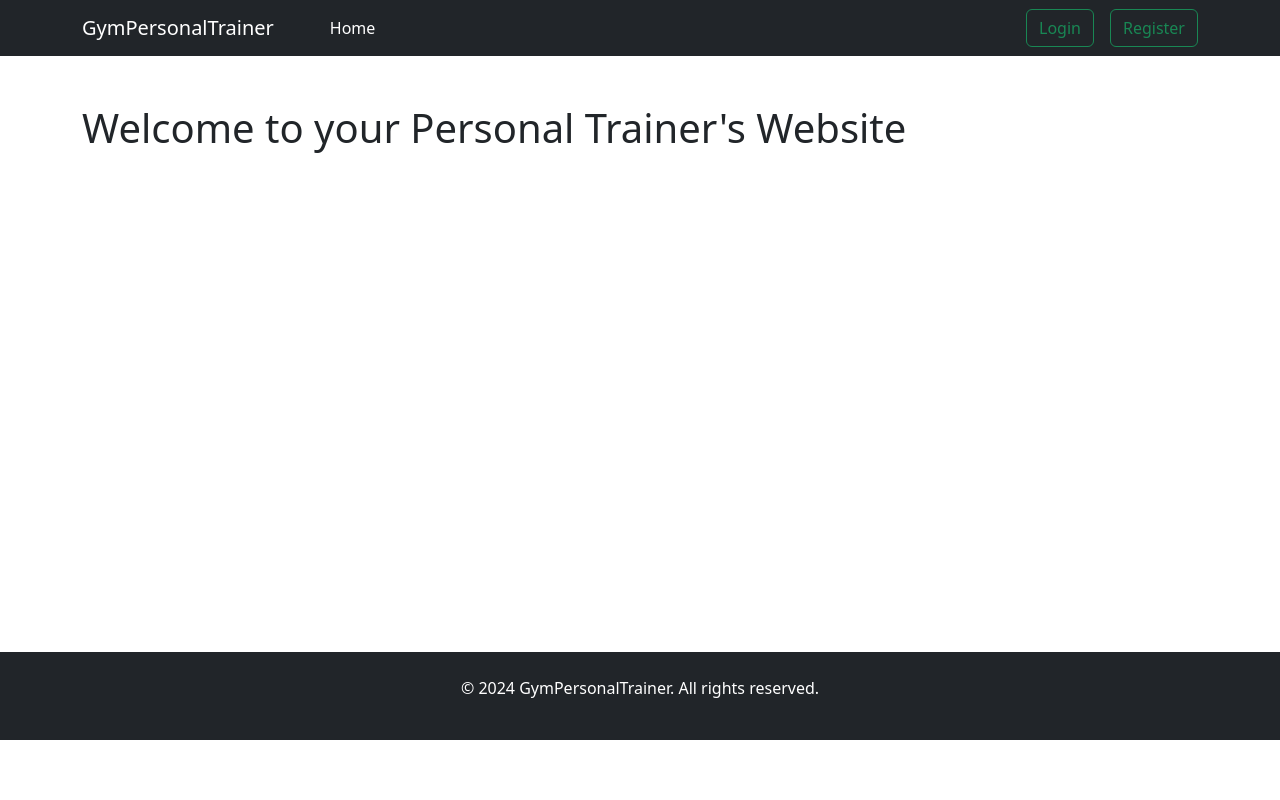
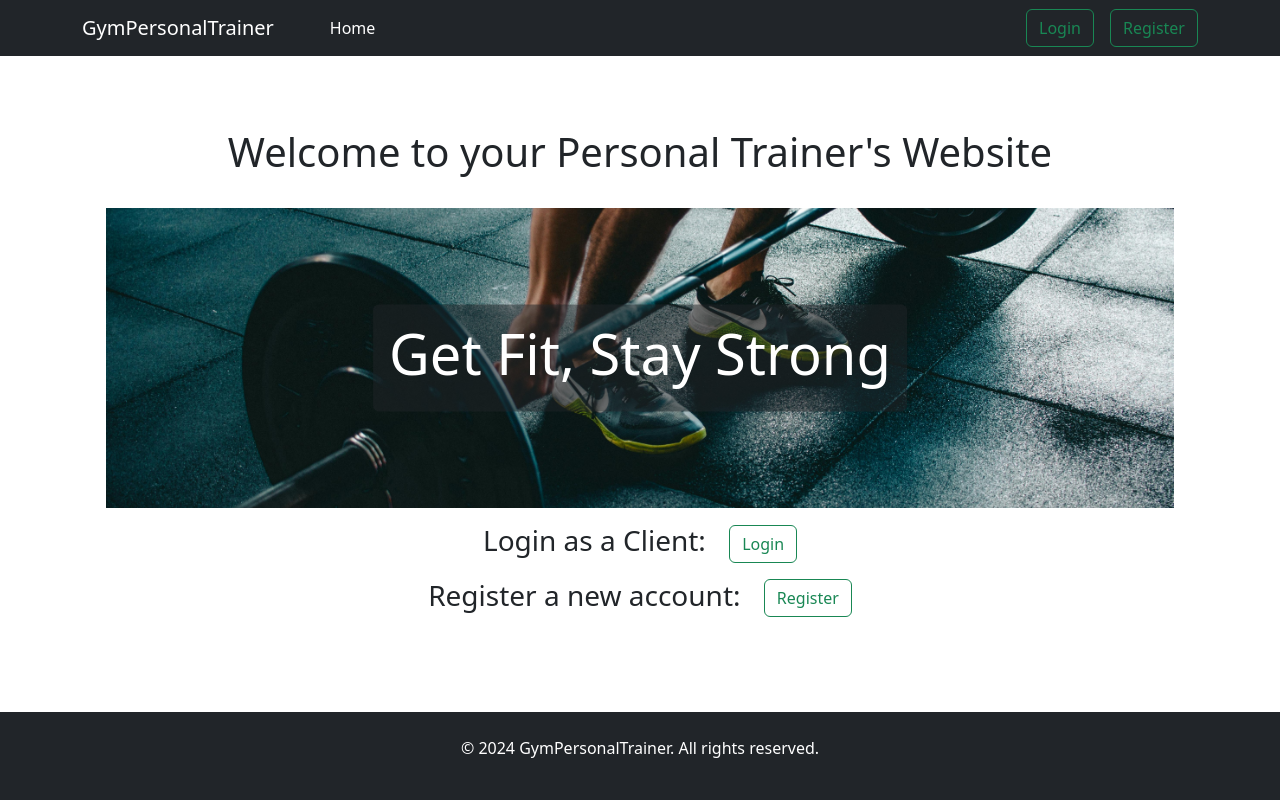
Before and after one commit to leyoncode/GymPersonalTrainer, a Django app: page / in a window 1280 px wide. Run offline with Django 5.2, Linux system fonts and the light colour scheme.

Commit message:
Minor UI fixes and added some content to the homepage

```diff
--- a/GymPersonalTrainer/settings.py
+++ b/GymPersonalTrainer/settings.py
@@ -9,7 +9,7 @@ https://docs.djangoproject.com/en/5.0/topics/settings/
 For the full list of settings and their values, see
 https://docs.djangoproject.com/en/5.0/ref/settings/
 """
-
+import os
 from pathlib import Path
 
 import core.apps
@@ -125,7 +125,9 @@ USE_TZ = True
 # Static files (CSS, JavaScript, Images)
 # https://docs.djangoproject.com/en/5.0/howto/static-files/
 
-STATIC_URL = 'static/'
+STATIC_URL = '/static/'
+STATICFILES_DIRS = [os.path.join(BASE_DIR, 'static')]
+
 
 # Default primary key field type
 # https://docs.djangoproject.com/en/5.0/ref/settings/#default-auto-field
--- a/core/templates/core/base.html
+++ b/core/templates/core/base.html
@@ -6,18 +6,25 @@
     <link href="https://cdn.jsdelivr.net/npm/bootstrap@5.3.3/dist/css/bootstrap.min.css" rel="stylesheet"
           integrity="sha384-QWTKZyjpPEjISv5WaRU9OFeRpok6YctnYmDr5pNlyT2bRjXh0JMhjY6hW+ALEwIH" crossorigin="anonymous">
 
-    <title> {% block title %} {% endblock %} | GymPersonalTrainer </title>
+    <title>{% block title %} {% endblock %} | GymPersonalTrainer</title>
 
     <style>
-        #main-content-body {
-            min-height: 500px;
+        html, body {
+            height: 100%;
+        }
+        .d-flex {
+            min-height: 100vh;
+            flex-direction: column;
+        }
+        .flex-grow-1 {
+            flex: 1;
         }
     </style>
 </head>
-<body>
+<body class="d-flex flex-column">
     <nav class="navbar navbar-expand-lg bg-dark mb-5" data-bs-theme="dark">
         <div class="container">
-            <a class="navbar-brand me-5" href="/">GymPersonalTrainer</a> <!-- Added margin end class me-5 -->
+            <a class="navbar-brand me-5" href="/">GymPersonalTrainer</a>
             <button class="navbar-toggler" type="button" data-bs-toggle="collapse" data-bs-target="#navbarNavAltMarkup"
                     aria-controls="navbarNavAltMarkup" aria-expanded="false" aria-label="Toggle navigation">
                 <span class="navbar-toggler-icon"></span>
@@ -42,7 +49,7 @@
         </div>
     </nav>
 
-    <div class="container" id="main-content-body">
+    <div class="container flex-grow-1 p-4 mb-3">
         {% if messages %}
             <div class="alert alert-info alert-dismissible fade show" role="alert">
                 {% for message in messages %}
@@ -56,7 +63,7 @@
         {% endblock %}
     </div>
 
-    <footer class="bg-dark text-white mt-5 p-4 text-center">
+    <footer class="bg-dark text-white p-4 text-center">
         <div class="container">
             <p>&copy; 2024 GymPersonalTrainer. All rights reserved.</p>
         </div>
--- a/core/templates/core/home.html
+++ b/core/templates/core/home.html
@@ -1,9 +1,30 @@
 {% extends 'core/base.html' %}
+{% load static %}
 
 {% block title%} Home {% endblock %}
 
 {% block content %}
 
-    <h1>Welcome to your Personal Trainer's Website</h1>
+    <div class="container-fluid text-center">
+        <h1>Welcome to your Personal Trainer's Website</h1>
+        <br>
+
+        <div class="position-relative">
+            <img src="{% static 'images/pexels-victorfreitas-841130.jpg' %}" class="img-fluid w-100" style="height: 300px; object-fit: cover;" alt="Workout Banner">
+            <div class="position-absolute top-50 start-50 translate-middle text-center text-white bg-dark bg-opacity-50 p-3 rounded">
+                <h1 class="display-4">Get Fit, Stay Strong</h1>
+            </div>
+        </div>
+
+        <p>
+            <h3> Login as a Client: <a class="btn btn-outline-success ms-3" href="/login">Login</a> </h3>
+
+        </p>
+
+        <p>
+            <h3> Register a new account: <a class="btn btn-outline-success ms-3" href="/register">Register</a> </h3>
+
+        </p>
+    </div>
 
 {% endblock %}
```
Also changed, not shown: static/images/pexels-victorfreitas-841130.jpg (added).
